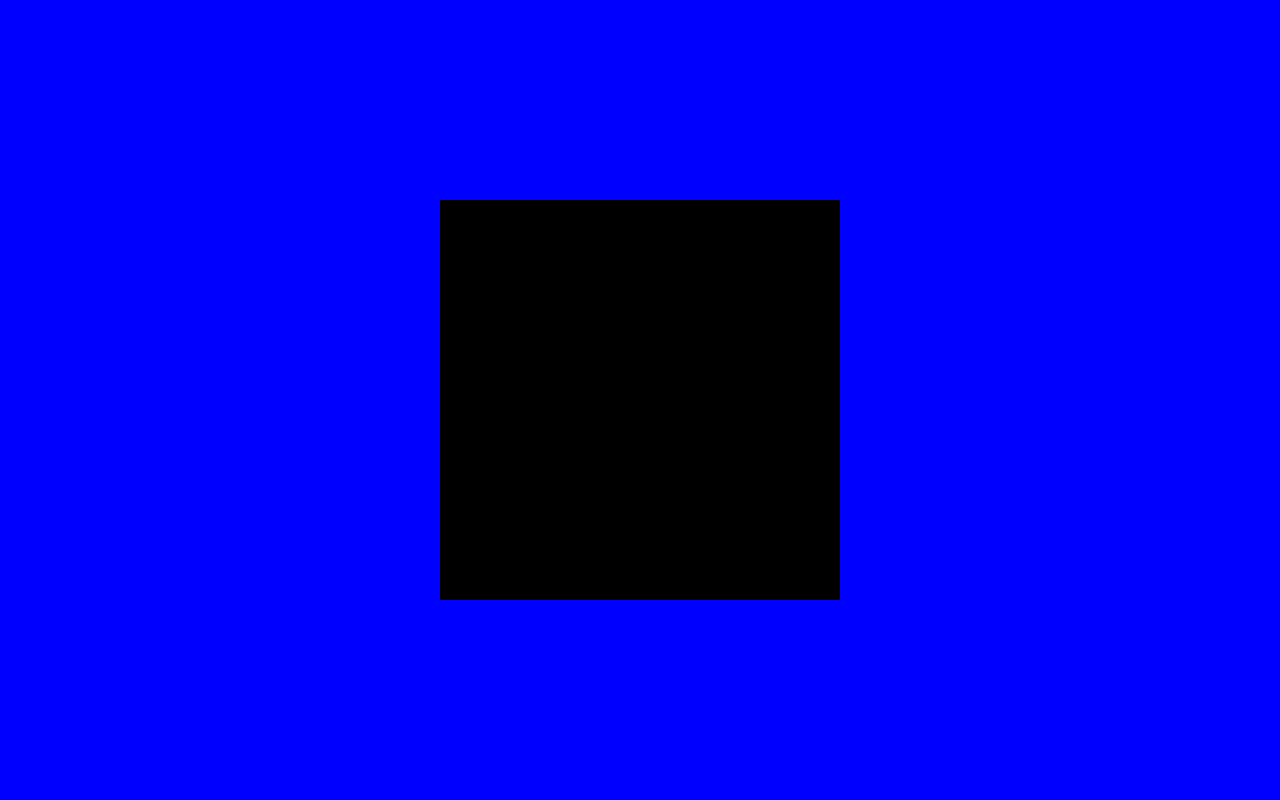
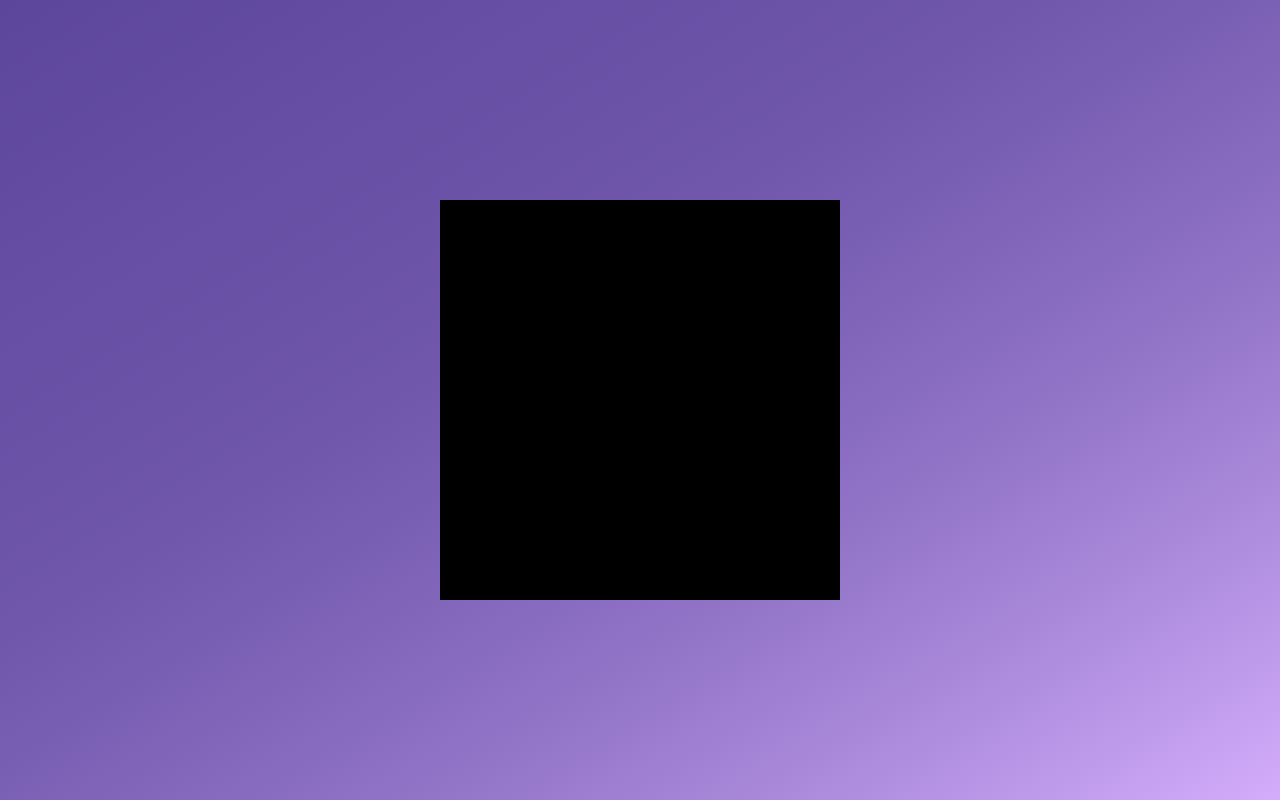
Before and after one commit to Danivdmijl/Agenda-App, a plain HTML site: page index.html in a window 1280 px wide. Drawn offline with Linux system fonts and the light colour scheme.

Commit message:
video 9 2:06

```diff
--- a/js/main.js
+++ b/js/main.js
@@ -35,8 +35,12 @@ class Agenda {
         this.data = data;
         this.renderer = new Renderer();
         this.renderer.render("body", this.htmlElement);
-        this.header = new Header(data.name);
+        this.header = new Header(this, data.name);
         this.month = new Month(this, data.days);
+    }
+
+    render(placeToRender, whatToRender) {
+        this.renderer.render(placeToRender, whatToRender);
     }
 }
 
@@ -49,8 +53,12 @@ class Renderer {
 class Header {
     nameOfMonth;
     htmlElement;
-    constructor(nameOfMonth) {
+    agenda;
+    constructor(agenda, nameOfMonth) {
+        this.agenda = agenda;
         this.htmlElement = document.createElement("header");
+        this.htmlElement.classList.add("agenda__header");
+        this.agenda.render(".agenda", this.htmlElement);
         this.nameOfMonth = nameOfMonth;
     }
 }
@@ -63,11 +71,13 @@ class Month {
 
     constructor(agenda, numberofDays) {
         this.htmlElement = document.createElement("ul");
+        this.htmlElement.classList.add("agenda__month");
         this.numberofDays = numberofDays;
         for (let i = 0; i < numberofDays; i++) {
             this.days.push(new Day(this));
         }
         this.agenda = agenda;
+        this.agenda.render(".agenda", this.htmlElement);
     }
 }
 
--- /dev/null
+++ b/scss/abstracts/_mixins.scss
@@ -0,0 +1,5 @@
+@mixin flexcenter(){
+    display: flex;
+    justify-content: center;
+    align-items: center;
+}
--- a/scss/base.scss
+++ b/scss/base.scss
@@ -1,9 +1,8 @@
 @use "./abstracts/colors";
+@use "./abstracts/mixins";
 
 body{
     min-height: 100vh;
-    background: blue;
-    display: flex;
-    align-items: center;
-    justify-content: center;
+    background: linear-gradient(to bottom right, #5C469C, 70%, #D4ADFC);
+    @include mixins.flexcenter;
 }
```
Also changed, not shown: css/style.css, 1 other file.
